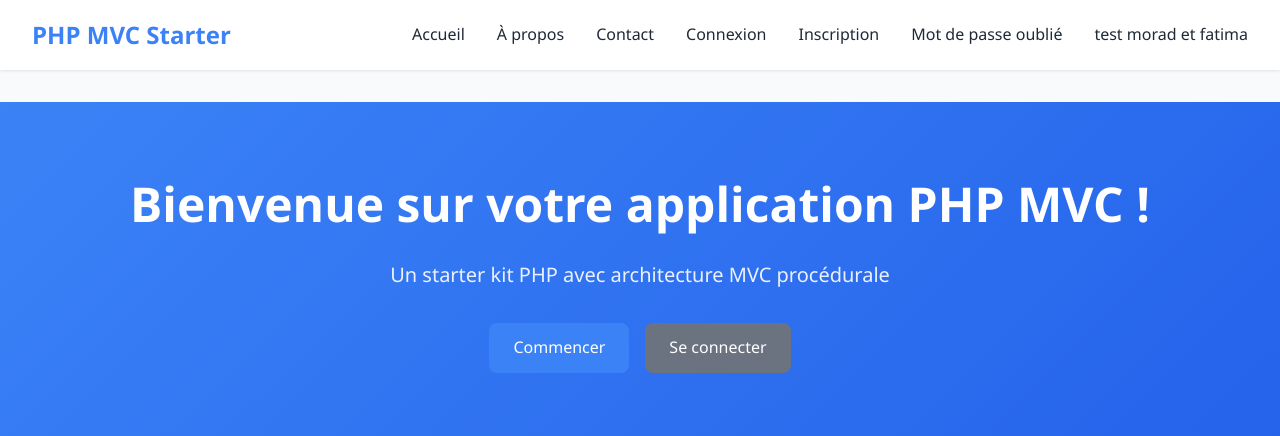
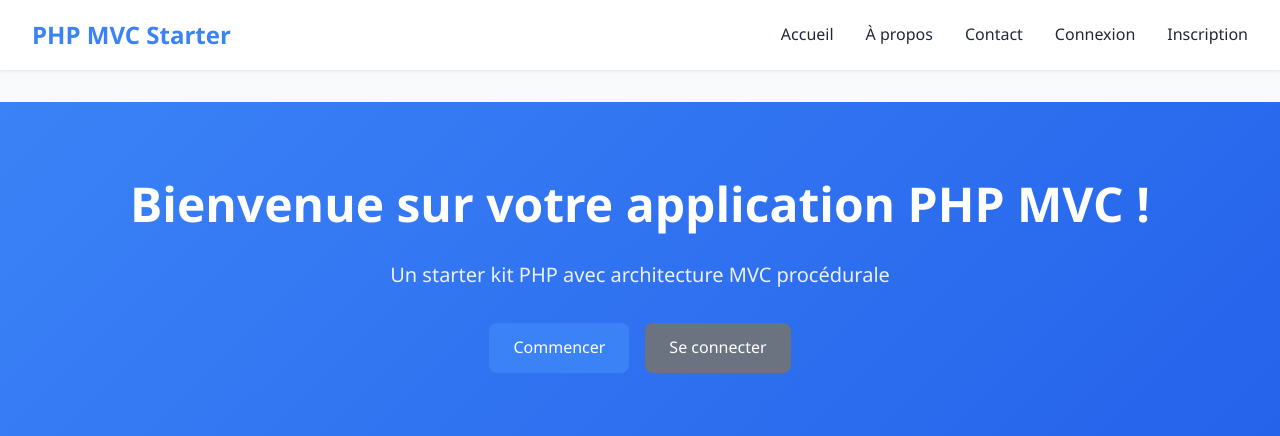
Before and after one commit to gabriel-viallard-fortier/Atelier-phase1-JKG, a PHP site: page /php-starter-cdpi/ in a window 1280 px wide. Shown: the top 436 px of the page. Run offline with PHP 8.4, Linux system fonts and the light colour scheme.

Commit message:
Remove 'Forgot Password' and test link from authentication navigation in layout

```diff
--- a/views/layouts/layout.php
+++ b/views/layouts/layout.php
@@ -22,8 +22,6 @@
                 <?php else: ?>
                     <li><a href="<?php echo url('auth/login'); ?>">Connexion</a></li>
                     <li><a href="<?php echo url('auth/register'); ?>">Inscription</a></li>
-                    <li><a href="<?php echo url('auth/forgot-password'); ?>">Mot de passe oublié</a></li>
-                    <li><a href="<?php echo url('auth/test'); ?>"></a>test morad et fatima</li>
                 <?php endif; ?>
             </ul>
         </nav>
```
